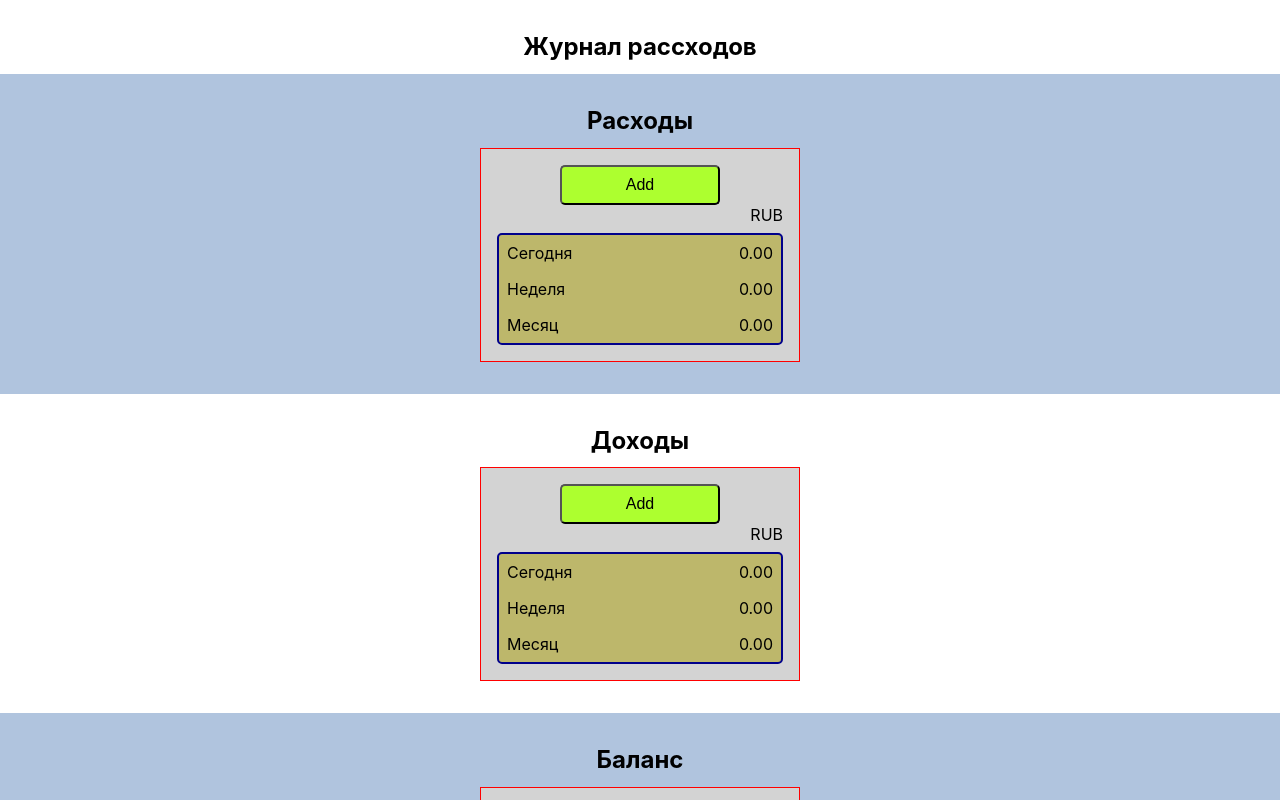
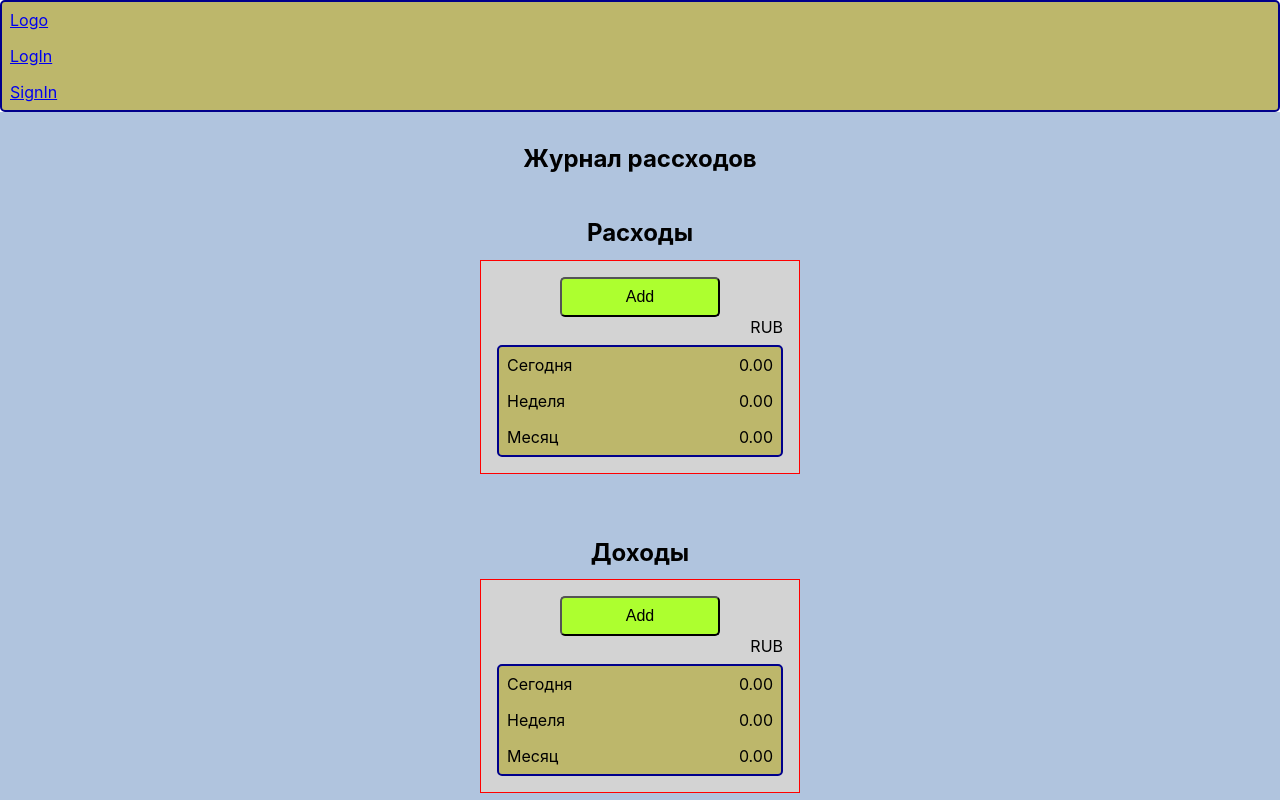
Before and after one commit to z9877969/wallet, a React (Create React App) app: page / in a window 1280 px wide. Shown: the top 800 px of the page. Built offline with nearby package versions, Linux system fonts and the light colour scheme; no server answers; the HTML template or start-up script is replaced by a standard one.

Commit message:
adds public, privat routes

```diff
--- a/src/App.js
+++ b/src/App.js
@@ -11,6 +11,7 @@ import {
   getCosts,
   getIncomes,
 } from './redux/transactions/transactionsOperations';
+import AuthHeader from './components/AuthHeader/AuthHeader';
 
 const App = () => {
   const dispatch = useDispatch();
@@ -22,6 +23,7 @@ const App = () => {
 
   return (
     <>
+      <AuthHeader />
       <Switch>
         <Route
           path="/"
--- /dev/null
+++ b/src/components/AuthHeader/AuthHeader.jsx
@@ -0,0 +1,25 @@
+import { NavLink } from 'react-router-dom';
+import Item from '../share/Item';
+import List from '../share/List';
+
+const AuthHeader = () => {
+  return (
+    <header>
+      <nav>
+        <List>
+          <Item>
+            <NavLink to="/">Logo</NavLink>
+          </Item>
+          <Item>
+            <NavLink to="/login">LogIn</NavLink>
+          </Item>
+          <Item>
+            <NavLink to="/register">SignIn</NavLink>
+          </Item>
+        </List>
+      </nav>
+    </header>
+  );
+};
+
+export default AuthHeader;
```
Also changed, not shown: src/components/share/routes/PrivatRoute.jsx (added, +8 -0 lines), src/components/share/routes/PublicRotes.jsx (added, +8 -0 lines), src/components/AuthHeader/AuthHeader.module.css (added).
